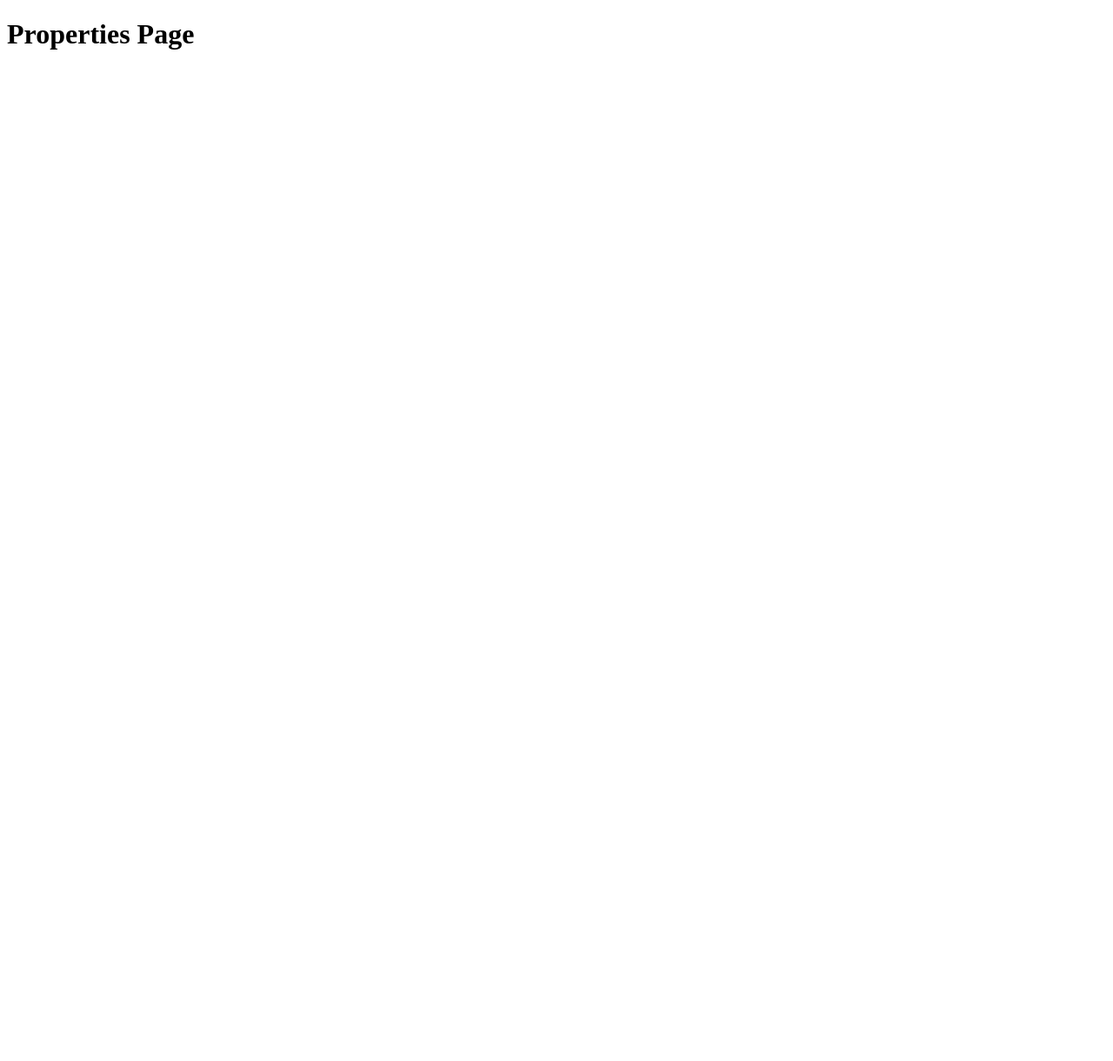
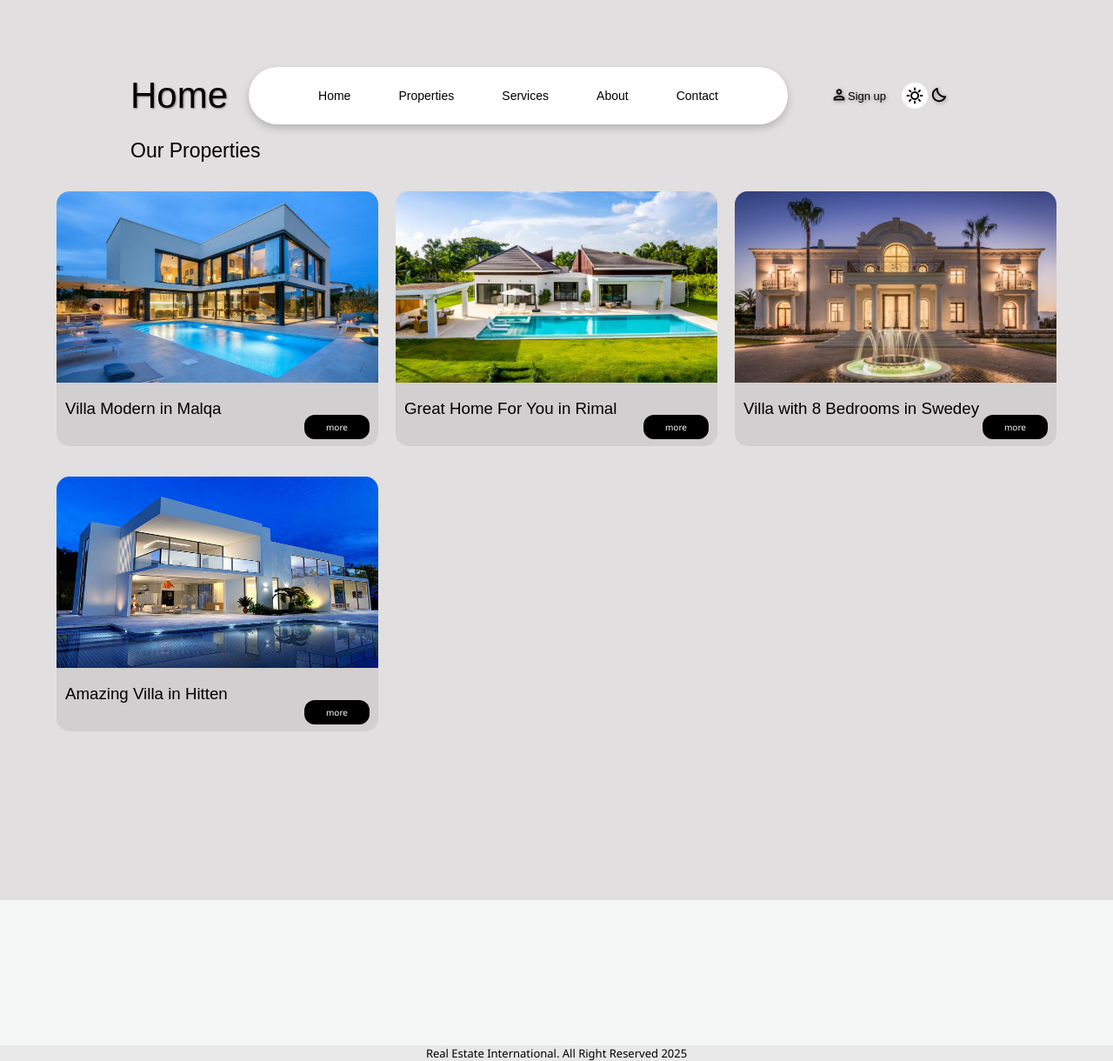
Before and after one commit to T-Python-25-June-15/LAB_TEMPLATE_INHERITANCE_COOKIES, a Django app: page /properties/ in a window 1280 px wide. Before the commit the page is almost empty. Shown: the whole page at 87% size. Before the commit the page ends 57 px from the top, so only its background shows below. Run offline with Django 5.2, Linux system fonts and the light colour scheme; some web fonts are replaced.

Commit message:
I finished the properties page

```diff
--- /dev/null
+++ b/Booking/main/static/css/properties.css
@@ -0,0 +1,118 @@
+body {
+    position: relative;
+    background-color: #e1dfdf;
+    height: auto;
+    min-height: 145vh;
+}
+
+.properties-main {
+    display: flex;
+    flex-direction: column;
+    align-items: center;
+    position: relative;
+    z-index: auto;
+}
+
+.properties-main .text {
+    position: absolute;
+    left: 150px;
+
+
+}
+
+.properties-main .text h1 {
+    font-weight: 450;
+    font-size: 23px;
+}
+
+.properties-main .cards {
+    margin-top: 60px;
+    display: flex;
+    flex-direction: row;
+    justify-content: space-between;
+    /* gap: 11px; */
+    row-gap: 35px;
+    width: 1150px;
+    flex-wrap: wrap;
+
+}
+
+.properties-main .cards .property-card {
+    background-color: #d1cfcf;
+    border-bottom-left-radius: 15px ;
+    border-bottom-right-radius: 15px ;
+    border-top-left-radius: 15px;
+    border-top-right-radius: 15px;
+    padding-bottom: 14px;
+    position: relative;
+
+}
+
+.properties-main .cards .property-card h3 {
+    margin-top: 15px;
+    font-weight: 450;
+    margin-left: 10px;
+
+}
+
+.properties-main .cards .property-card a {
+    background-color: black;
+    color: white;
+    margin-left: 285px;
+    padding: 7px 25px;
+    border-radius: 12px;
+    font-size: 10px;
+    font-family: 'Segoe UI', 'Helvetica Neue', Arial, sans-serif;
+    font-weight: 500;
+    cursor: pointer;
+}
+
+img {
+    border-top-left-radius: 15px ;
+    border-top-right-radius: 15px ;
+    width: 370px;
+    height: 220px;
+}
+
+
+/* Dark Mode */
+
+body.dark {
+    background-color: #121212;
+}
+
+body.dark .properties-main .text h1 {
+    color: white;
+}
+
+body.dark .properties-main .cards .property-card {
+    background-color: white;
+    border: 1px solid #333;
+}
+
+body.dark .properties-main .cards .property-card h3 {
+    color: black;
+}
+
+body.dark .properties-main .cards .property-card a {
+    background-color: black;
+    color: white;
+    margin-left: 285px;
+    padding: 7px 25px;
+    border-radius: 12px;
+    font-size: 10px;
+    font-family: 'Segoe UI', 'Helvetica Neue', Arial, sans-serif;
+    font-weight: 500;
+    cursor: pointer;
+    text-decoration: none;
+    transition: all 0.3s ease;
+}
+
+body.dark .properties-main .cards .property-card a:hover {
+    background-color: #dddddd;
+    color: #000000;
+}
+
+body.dark img {
+    opacity: 0.95;
+}
--- a/Booking/main/static/css/style.css
+++ b/Booking/main/static/css/style.css
@@ -28,11 +28,14 @@ a {
     height: 100px;
     position: sticky;
     top: 60px;
+    z-index: 10;
+
 }
 
 .header .logo a {
     font-size: 42px;
     font-weight: 500;
+    text-shadow: 1px 1px 2px rgba(0, 0, 0, 0.4);
     transition: 1s;
 }
 .header .logo a:hover {
@@ -50,6 +53,7 @@ a {
     padding: 25px 80px;
     width: 620px;
     border-radius: 35px;
+    box-shadow: 0 4px 10px rgba(0, 0, 0, 0.2);
 }
 
 .header .nav-bar a {
@@ -83,12 +87,18 @@ a {
     position: absolute;
     left: 25px;
     top: 4px;
+    text-shadow: 1px 1px 4px rgba(0, 0, 0, 0.4);
+}
+
+.sign-up {
+    text-shadow: 1px 1px 4px rgba(0, 0, 0, 0.4);
 }
 
 #hilal {
     position: absolute;
     top: 4px;
     right: 40px;
+    text-shadow: 1px 1px 4px rgba(0, 0, 0, 0.4);
 }
 
 #sun {
@@ -137,10 +147,12 @@ body.dark {
 
 body.dark .header .nav-bar {
     background-color: #1f1f1f ;
+    box-shadow: 0 4px 10px rgba(255, 255, 255, 0.15);
 }
 
 body.dark .header .logo a {
     color: white;
+    text-shadow: 2px 2px 6px rgba(255, 255, 255, 0.3);
 }
 
 body.dark .header .logo a:hover {
@@ -162,6 +174,8 @@ body.dark .header .nav-right {
 
 body.dark .header .nav-right a {
     color: white;
+    text-shadow: 2px 2px 6px rgba(255, 255, 255, 0.3);
+
 }
 
 body.dark #hilal {
--- a/Booking/main/templates/main/properties.html
+++ b/Booking/main/templates/main/properties.html
@@ -1,11 +1,47 @@
-<!DOCTYPE html>
-<html lang="en">
-<head>
-    <meta charset="UTF-8">
-    <meta name="viewport" content="width=device-width, initial-scale=1.0">
-    <title>Document</title>
-</head>
-<body>
-    <h1>Properties Page</h1>
-</body>
-</html>
+{% extends "main/base.html" %}
+{% load static %}
+
+
+{% block title %}Properties{% endblock %}
+
+{% block fileStyle %}
+<link rel="stylesheet" href="{% static 'css/properties.css' %}">
+<!-- <meta http-equiv="refresh" content="4"> -->
+{% endblock %}
+
+
+{% block main %}
+
+
+<div class="properties-main">
+
+    <div class="text">
+        <h1>Our Properties</h1>
+    </div>
+    <div class="cards">
+        <div class="property-card">
+            <img src="/static/images/villa1.jpg" alt="property photo">
+            <h3>Villa Modern in Malqa</h3>
+            <a href="#">more</a>
+        </div>
+        <div class="property-card">
+            <img src="/static/images/villa2.jpg" alt="property photo">
+            <h3>Great Home For You in Rimal</h3>
+            <a href="#">more</a>
+        </div>
+        <div class="property-card">
+            <img src="/static/images/villa3.jpg" alt="property photo">
+            <h3>Villa with 8 Bedrooms in Swedey</h3>
+            <a href="#">more</a>
+        </div>
+        <div class="property-card">
+            <img src="/static/images/villa4.jpg" alt="property photo">
+            <h3>Amazing Villa in Hitten</h3>
+            <a href="#">more</a>
+        </div>
+    </div>
+
+</div>
+
+
+{% endblock %}
```
Also changed, not shown: Booking/main/templates/main/index.html (+0 -14 lines).
